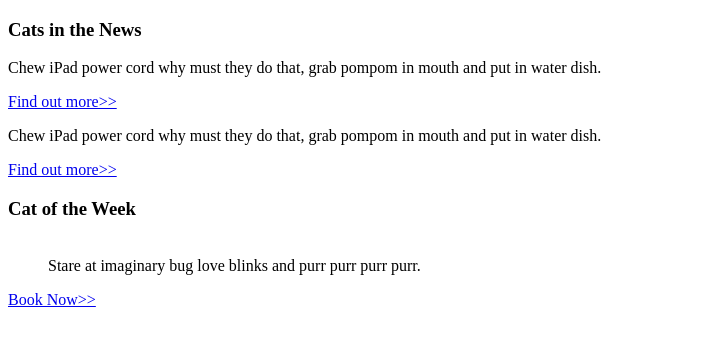
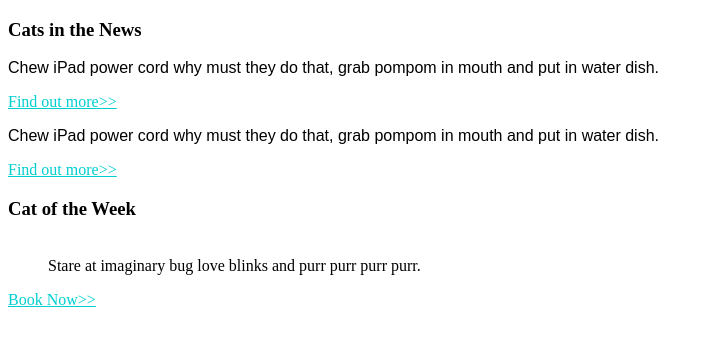
Before and after one commit to anthonyjprater/kitties-to-go, a plain HTML site: page index.html in a window 1280 px wide. Shown: the whole page, without its empty margins (0-713 px from the left). Drawn offline with Linux system fonts and the light colour scheme.

Commit message:
created styles sheet

```diff
--- a/index.html
+++ b/index.html
@@ -3,6 +3,7 @@
   <head>
     <meta charset="utf-8">
     <title>Home Page</title>
+    <link rel="stylesheet" href="styles.css">
   </head>
   <body>
 <aside>
--- /dev/null
+++ b/styles.css
@@ -0,0 +1,7 @@
+p {
+  font-family: sans-serif;
+}
+
+a {
+  color: #00CED1;
+}
```
